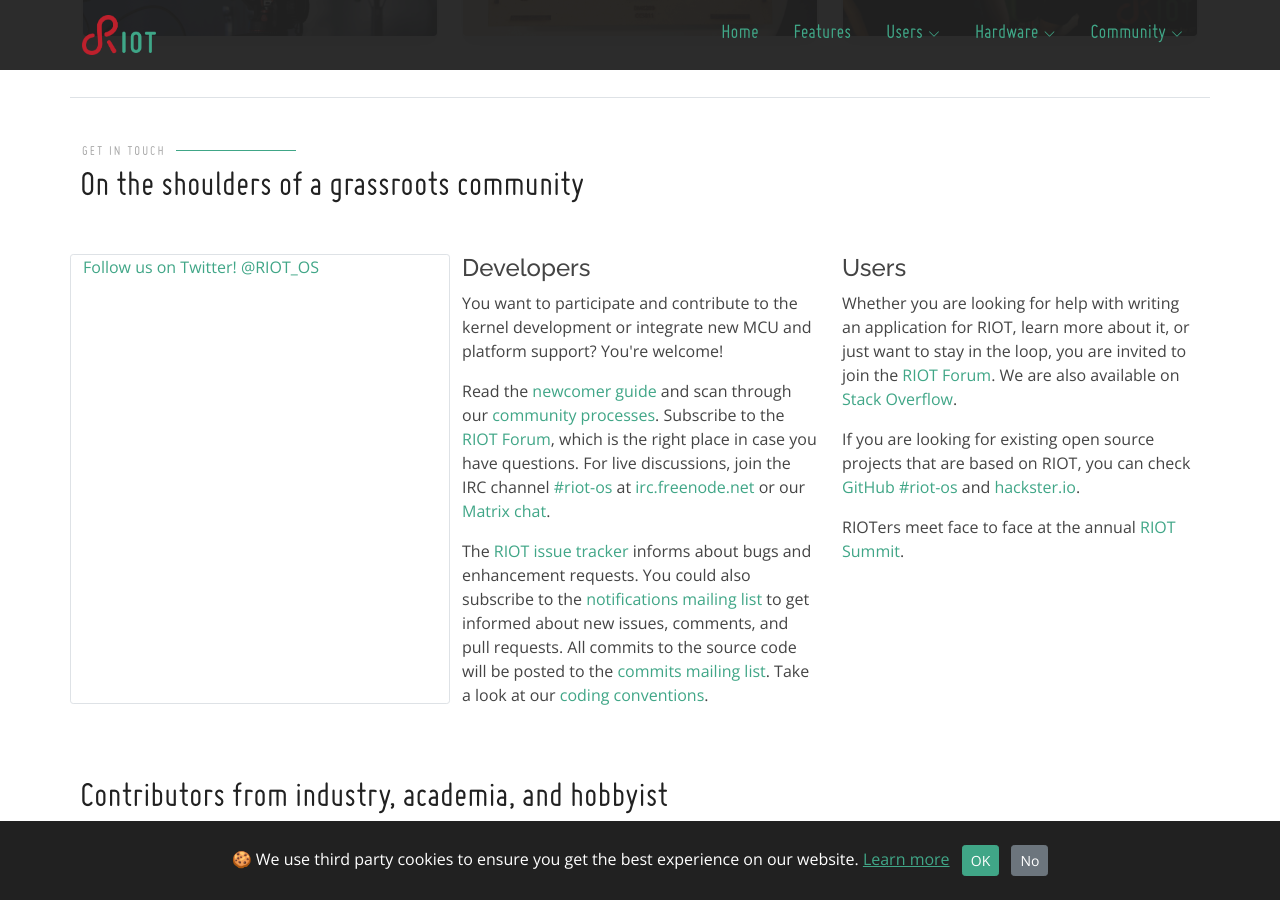
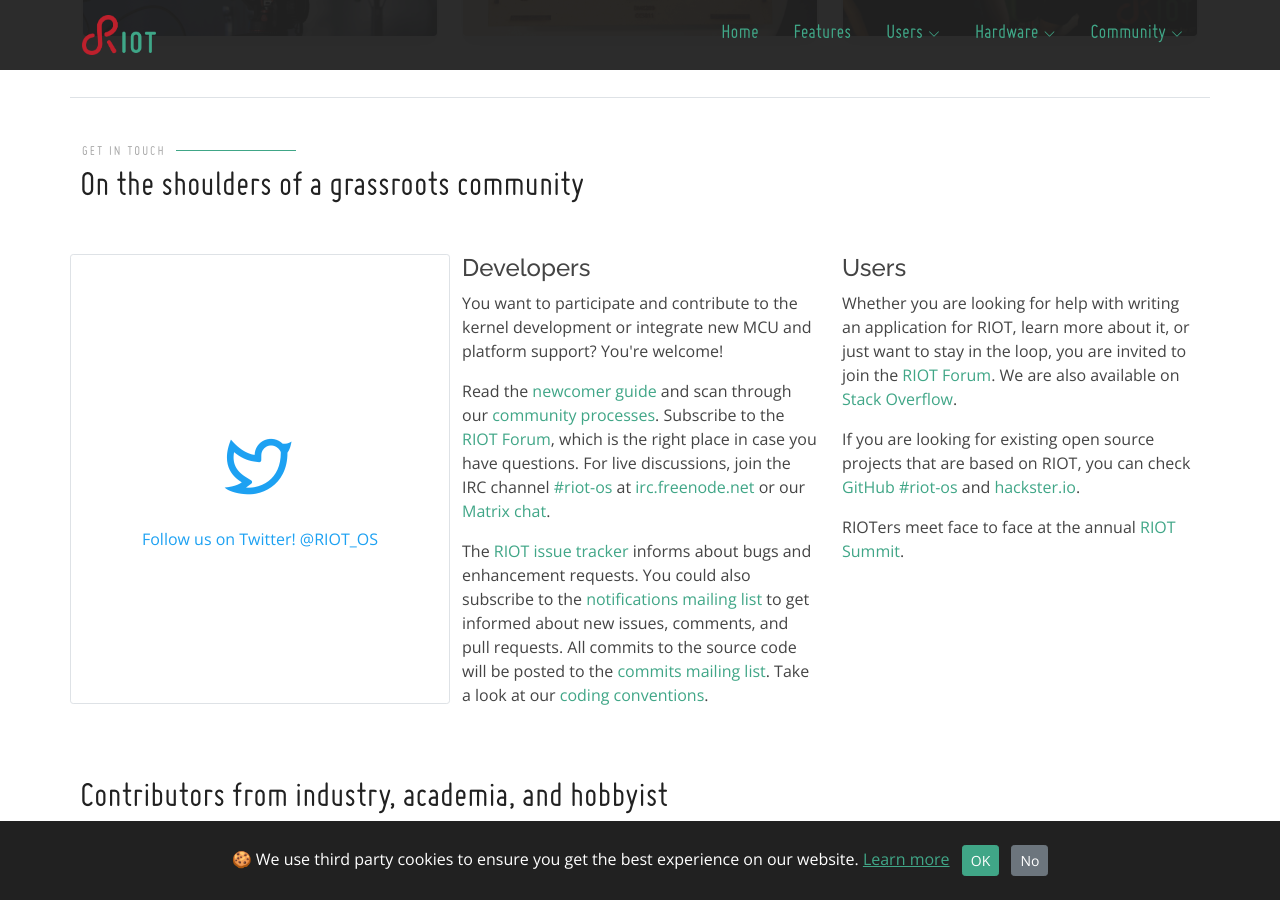
Before and after one commit to RIOT-OS/riot-os.org, a Jekyll site: the page built from index.html, in a window 1280 px wide and 900 px high, scrolled down 3461 px. Built offline with Jekyll 4.4.1, drawn with Linux system fonts in a browser that asks for light colours; nearby versions of some CDN libraries; some web fonts are replaced; grey boxes are pictures that could not be loaded.

Commit message:
fixup! add cookie notice

```diff
--- a/_sass/pages/index.scss
+++ b/_sass/pages/index.scss
@@ -829,9 +829,28 @@
 // Twitter timeline
 ///
 #twitter-timeline {
+  $twitter-blue: #1DA1F2;
+
   max-height: 450px;
-  overflow-x: hidden;
-  overflow-y: scroll;
+  overflow: hidden;
+  &.rendered {
+    overflow-y: scroll;
+
+    .placeholder {
+      display: none;
+    }
+  }
+
+  .placeholder {
+    color: $twitter-blue;
+    width: 100%;
+    i {
+      font-size: 5rem;
+    }
+    a {
+      color: $twitter-blue;
+    }
+  }
 }
 
 #get-started {
--- a/assets/js/main.js
+++ b/assets/js/main.js
@@ -251,8 +251,16 @@
    */
   function loadTwitterScript() {
     let script = document.createElement('script');
+    let timeline = $("#twitter-timeline");
+    let cb = () => {
+      // When the script is loaded we bind to the widget rendering event to display it
+      twttr.events.bind("rendered", (event) => {
+          timeline.addClass("rendered");
+      });
+    }
 
     script.src = "https://platform.twitter.com/widgets.js"
+    script.onload = cb;
     document.head.append(script);
   }
 
--- a/index.html
+++ b/index.html
@@ -356,7 +356,13 @@
 
         <div class="row">
           <div class="col-12 col-md-8 col-lg-4 offset-md-2 offset-lg-0 border border-1 rounded-1" id="twitter-timeline">
-            <a class="twitter-timeline" data-lang="en" data-dnt="true" data-theme="light" href="https://twitter.com/RIOT_OS?ref_src=twsrc%5Etfw">Follow us on Twitter! @RIOT_OS</a>
+            <div class="placeholder h-100">
+              <div class="col d-flex flex-column justify-content-center align-items-center h-100">
+                <i class="ri-twitter-line text-center align-text-bottom"></i>
+                <a href="https://twitter.com/RIOT_OS?ref_src=twsrc%5Etfw">Follow us on Twitter! @RIOT_OS</a>
+              </div>
+            </div>
+            <a class="twitter-timeline" data-lang="en" data-dnt="true" data-theme="light" href="https://twitter.com/RIOT_OS?ref_src=twsrc%5Etfw">@RIOT_OS</a>
           </div>
           <hr class="d-block d-lg-none mt-5">
           <div class="col-12 col-md-6 col-lg-4">
```
